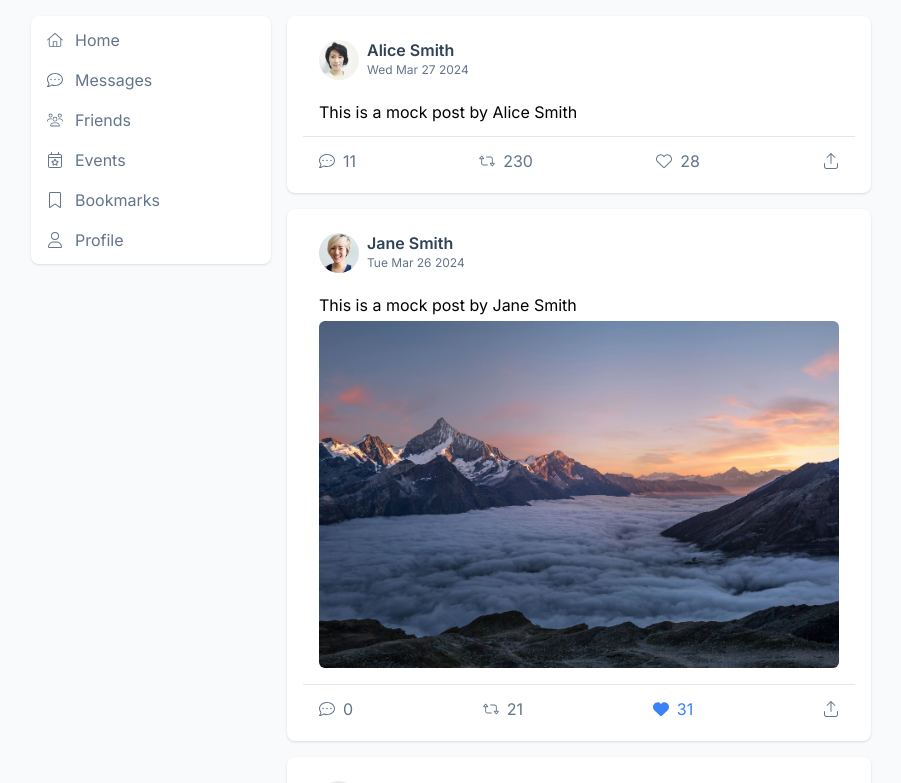
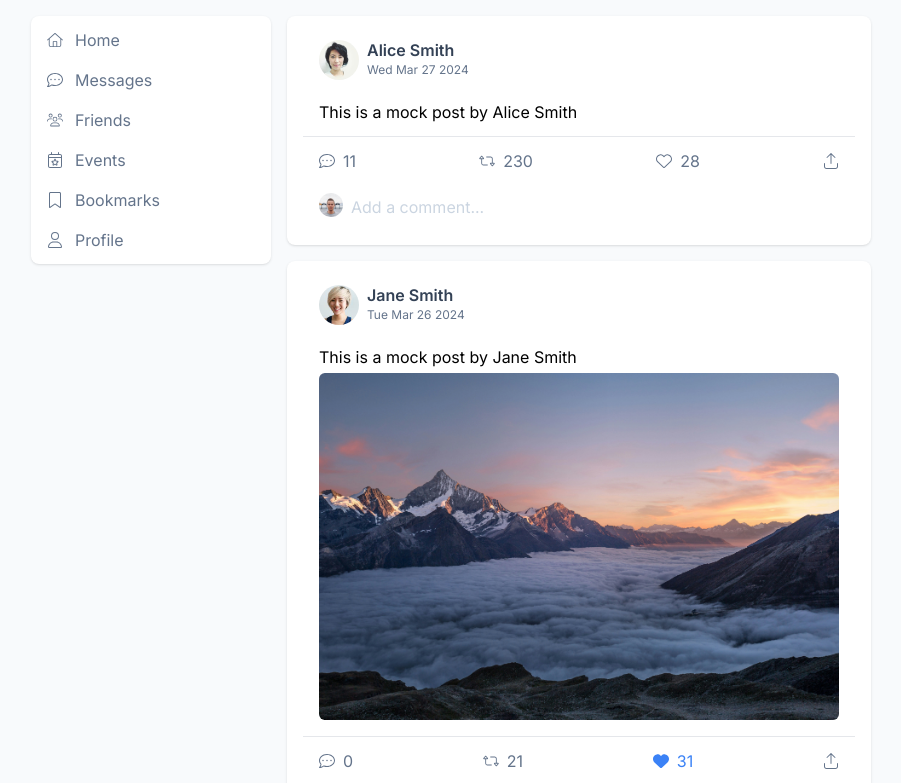
Before and after one commit to LuisS96/social-media, a Next.js app: page / in a window 1280 px wide. Shown: the top 783 px of the page, without its empty margins (185-1086 px from the left). Built offline with nearby package versions, Linux system fonts and the light colour scheme.

Commit message:
Added ContentEditable to Post component in order for users to add comments

```diff
--- a/src/components/Post/Post.tsx
+++ b/src/components/Post/Post.tsx
@@ -8,6 +8,8 @@ import Image from 'next/image';
 // Components
 import { Card } from '@/components/Card/Card';
 import { Icon } from '@/components/Icon/Icon';
+import { ContentEditable } from '../ContentEditable/ContentEditable';
+
 // Utils
 import { Post as TPost, User } from '@/utils/mockData.types';
 
@@ -100,6 +102,20 @@ export const Post: FC<PostProps> = ({
           <Icon name='share' />
         </div>
       </div>
+      <div className='flex flex-row gap-2 items-start py-2 px-4'>
+        {user?.profilePicture ? (
+          <Image
+            src={user.profilePicture}
+            alt={''}
+            width={24}
+            height={24}
+            className='rounded-full'
+          />
+        ) : (
+          <Icon name='circleUser' className='!w-1.5 !h-1.5' variant='solid' />
+        )}
+        <ContentEditable placeholder='Add a comment...' />
+      </div>
     </Card>
   );
 };
```
